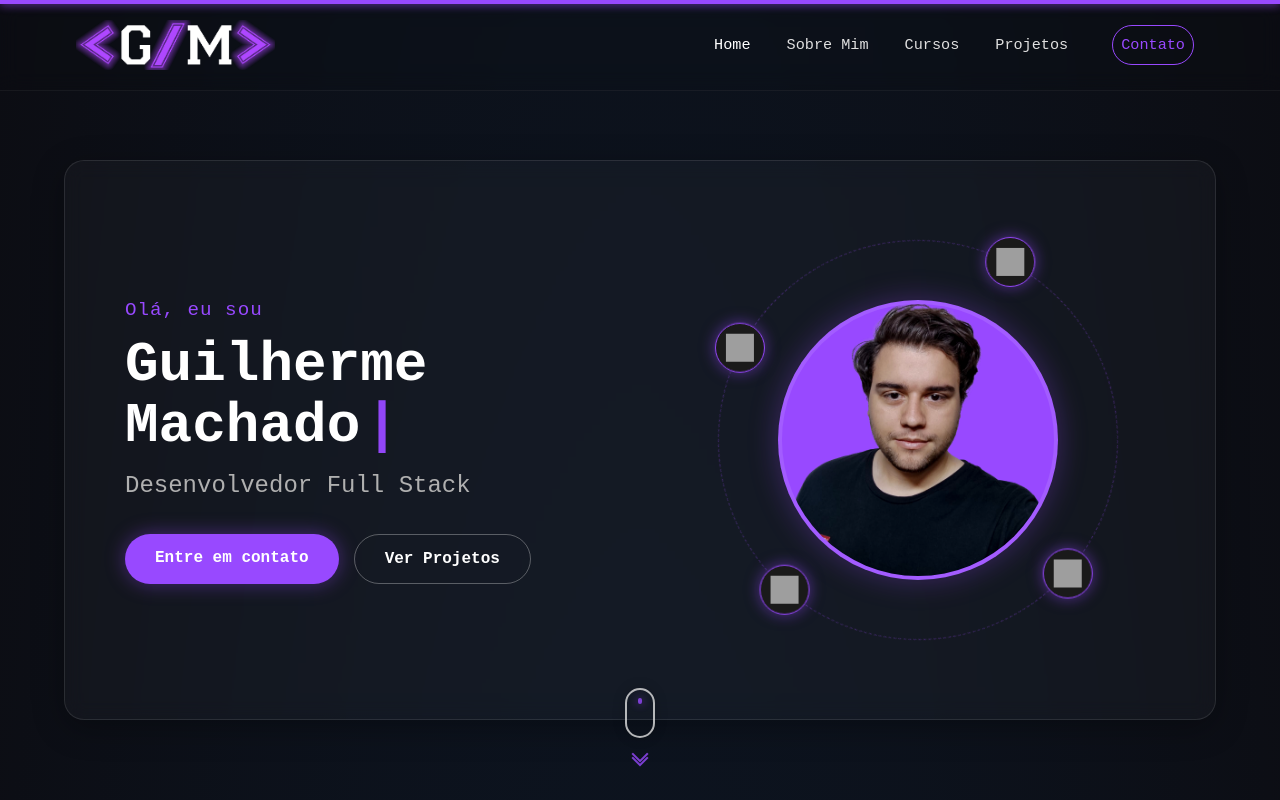
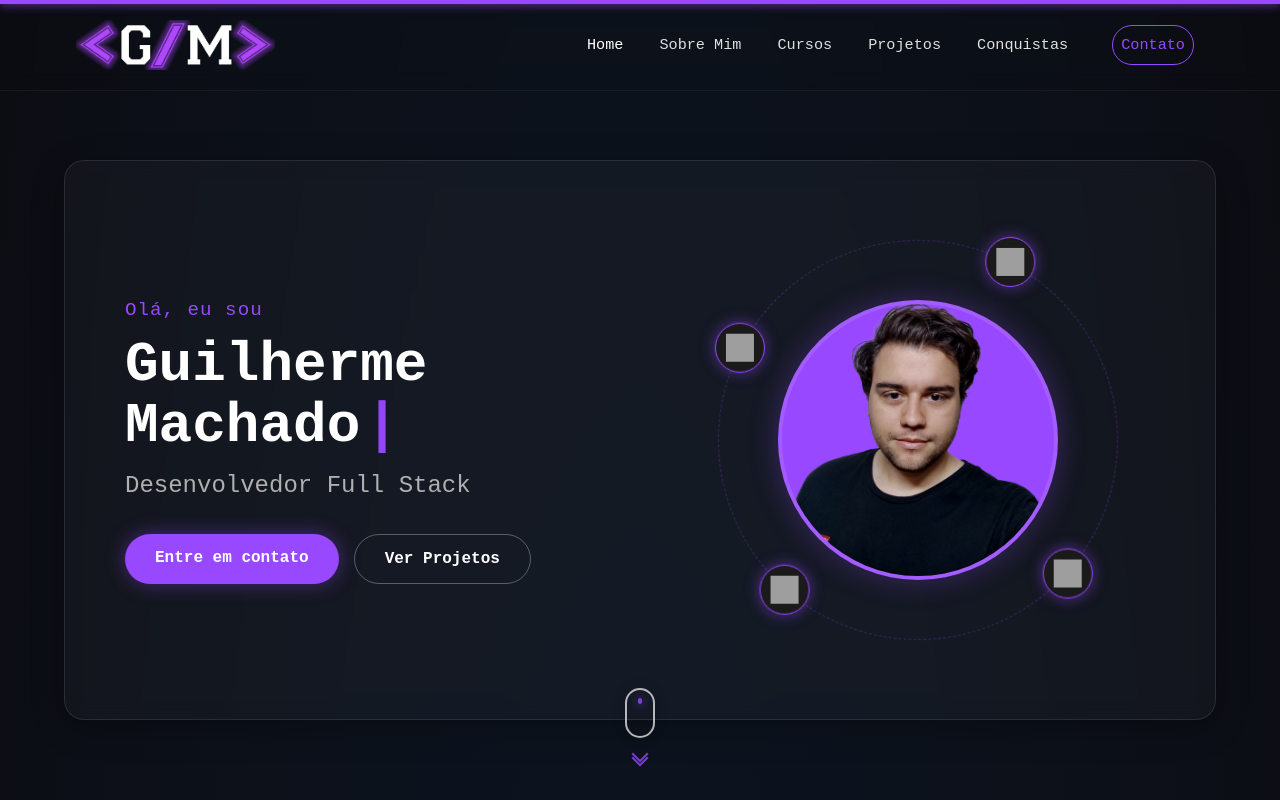
Before and after one commit to GuiMachado001/PortifolioReactVite, a React (Vite) app: page / in a window 1280 px wide. Shown: the top 800 px of the page. Built offline with nearby package versions, Linux system fonts and the light colour scheme; grey boxes are pictures that could not be loaded.

Commit message:
Botao no header e no Footer

```diff
--- a/src/components/Footer/Footer.jsx
+++ b/src/components/Footer/Footer.jsx
@@ -32,6 +32,7 @@ function Footer() {
                 <li><a href="#sobreMim">Sobre Mim</a></li>
                 <li><a href="#cursos">Formação</a></li>
                 <li><a href="#projeto">Projetos</a></li>
+                <li><a href="#conquistas">Conquistas</a></li>
             </ul>
         </div>
 
--- a/src/components/Header/Header.jsx
+++ b/src/components/Header/Header.jsx
@@ -66,6 +66,9 @@ function Header() {
             <li className="nav-item">
                 <a className={`nav-link ${activeSection === 'projeto' ? 'active' : ''}`} href="#projeto">Projetos</a>
             </li>
+            <li className="nav-item">
+                <a className={`nav-link ${activeSection === 'conquistas' ? 'active' : ''}`} href="#conquistas">Conquistas</a>
+            </li>
             <li className="nav-item ms-lg-3">
               <a className={`nav-link btn-contact ${activeSection === 'contato' ? 'active-btn' : ''}`} href="#contato">Contato</a>
             </li>
```
